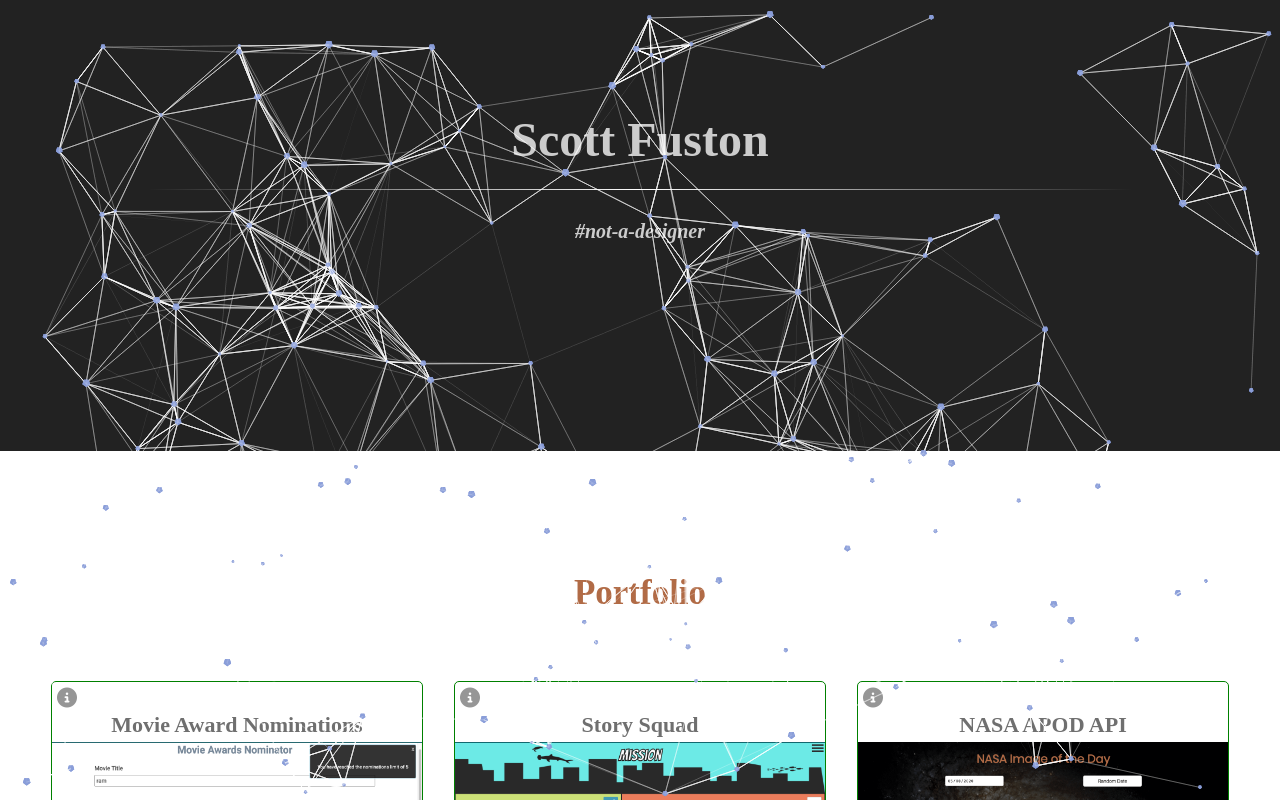
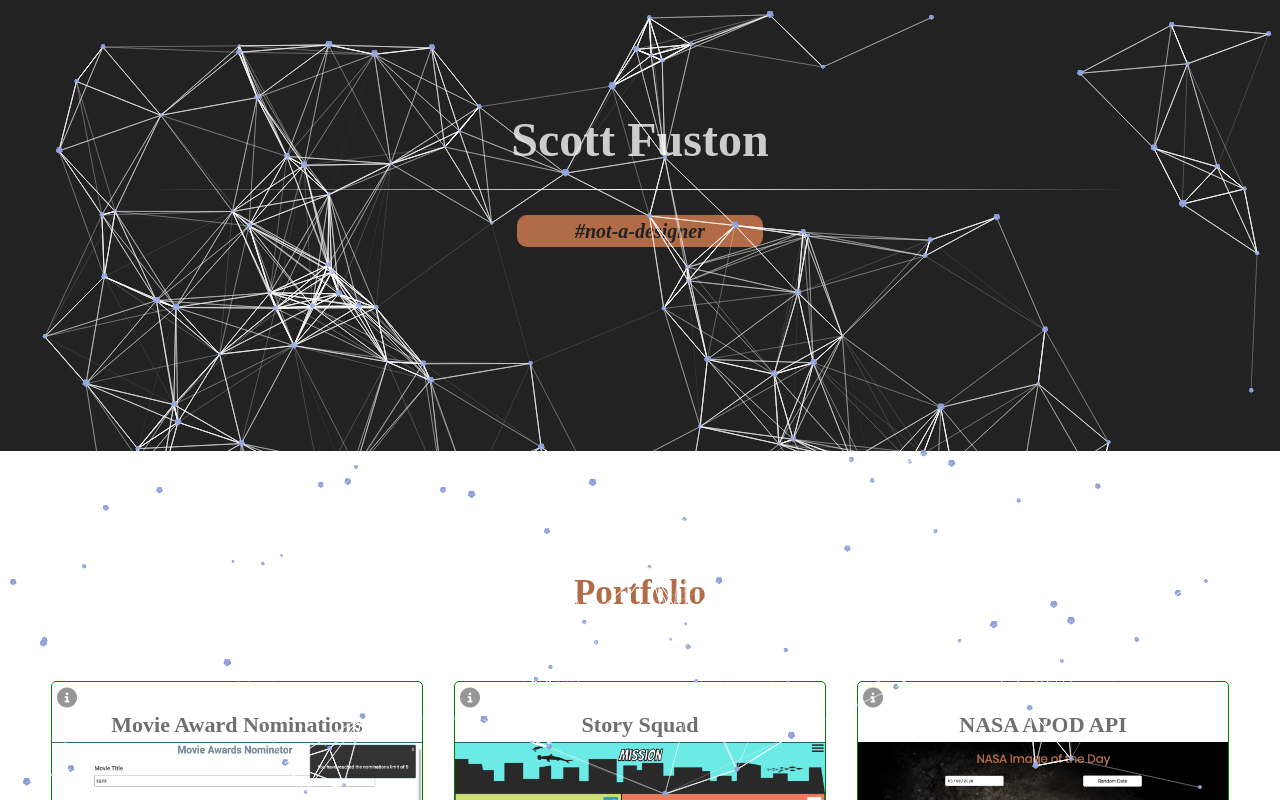
Before and after one commit to fuston05/scott-fuston-portfolio, a React (Create React App) app: page / in a window 1280 px wide. Shown: the top 800 px of the page. Built offline with nearby package versions, Linux system fonts and the light colour scheme.

Commit message:
edits slogan styles

```diff
--- a/src/sass/Header.scss
+++ b/src/sass/Header.scss
@@ -1,4 +1,3 @@
-
 .headerCont {
   width: 100%;
   max-width: 100%;
@@ -9,16 +8,22 @@
   position: relative;
 
   .slogan {
-    width: 100%;
+    width: 20%;
     font-style: italic;
-    margin: 25px 0 25px 0;
+    margin: 25px auto 25px auto;
+    background-color: $orange;
+    border-radius: 10px;
+
+    h3{
+      color: $black;
+    }
 
     @include media(320px) {
       display: none;
     }
   }
 
-  #tsparticles{
+  #tsparticles {
     position: absolute;
     top: 0;
     left: 0;
```
